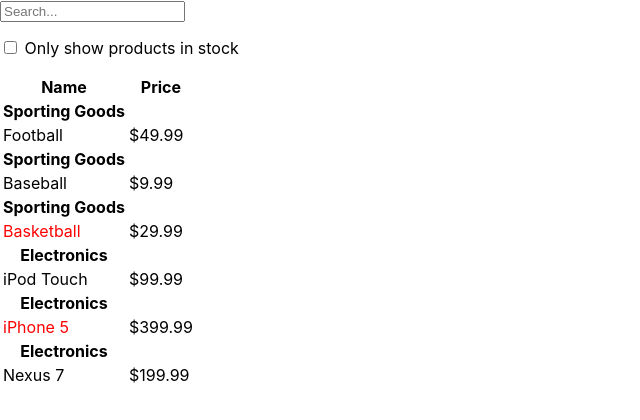
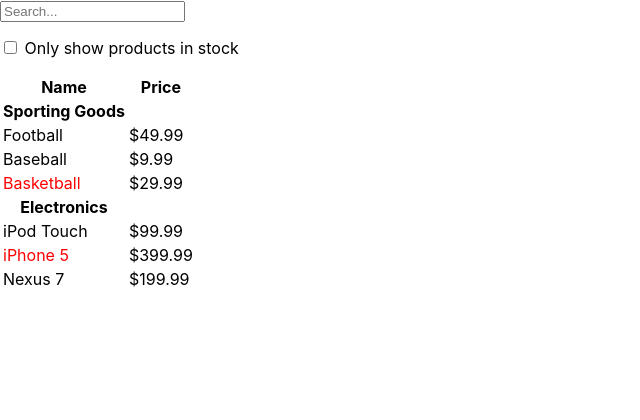
Before and after one commit to KeijiTokunaga/react-ts-app, a React (Create React App) app: page / in a window 1280 px wide. Shown: the top 420 px of the page, without its empty margins (0-640 px from the left). Built offline with nearby package versions, Linux system fonts and the light colour scheme.

Commit message:
step2を関数コンポーネントで実現

```diff
--- a/src/component/ProductTable.tsx
+++ b/src/component/ProductTable.tsx
@@ -14,6 +14,22 @@ type ProductProps = {
 };
 
 export const ProductTable: React.FC<ProductProps> = (props) => {
+  const rows: JSX.Element[] = [];
+  let lastCategory: string = '';
+
+  props.products.forEach((product) => {
+    if (product.category !== lastCategory) {
+      rows.push(
+        <ProductCategoryRow
+          category={product.category}
+          key={product.category}
+        />,
+      );
+    }
+    rows.push(<ProductRow product={product} key={product.name} />);
+    lastCategory = product.category;
+  });
+
   return (
     <table>
       <thead>
@@ -22,14 +38,7 @@ export const ProductTable: React.FC<ProductProps> = (props) => {
           <th>Price</th>
         </tr>
       </thead>
-      <tbody>
-        {props.products.map((v) => (
-          <>
-            <ProductCategoryRow category={v.category} key={v.category} />
-            <ProductRow product={v} key={v.name} />
-          </>
-        ))}
-      </tbody>
+      <tbody>{rows}</tbody>
     </table>
   );
 };
```
